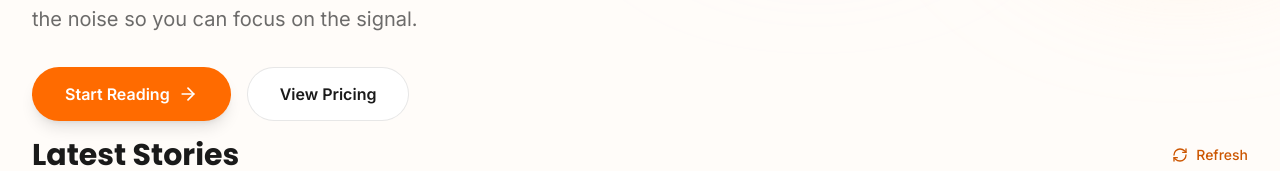
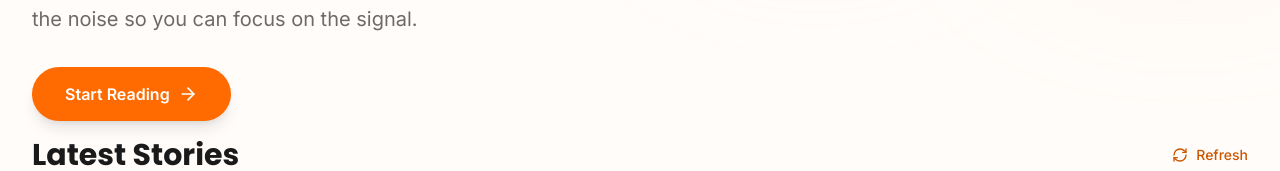
Before and after one commit to p3xcnrtm/techorange, a React (Vite) app: page / in a window 1280 px wide. Shown: the part 413-584 px from the top of the page. Built offline with nearby package versions, Linux system fonts and the light colour scheme; no server answers.

Commit message:
Update Hero.tsx

```diff
--- a/components/Hero.tsx
+++ b/components/Hero.tsx
@@ -25,9 +25,6 @@ export const Hero: React.FC = () => {
               Start Reading
               <ArrowRight className="ml-2 h-5 w-5" />
             </button>
-            <button className="inline-flex items-center justify-center px-8 py-3.5 border border-dark-900/10 text-base font-semibold rounded-full text-dark-900 bg-white hover:bg-cream-50 transition-all">
-              View Pricing
-            </button>
           </div>
         </div>
       </div>
```
